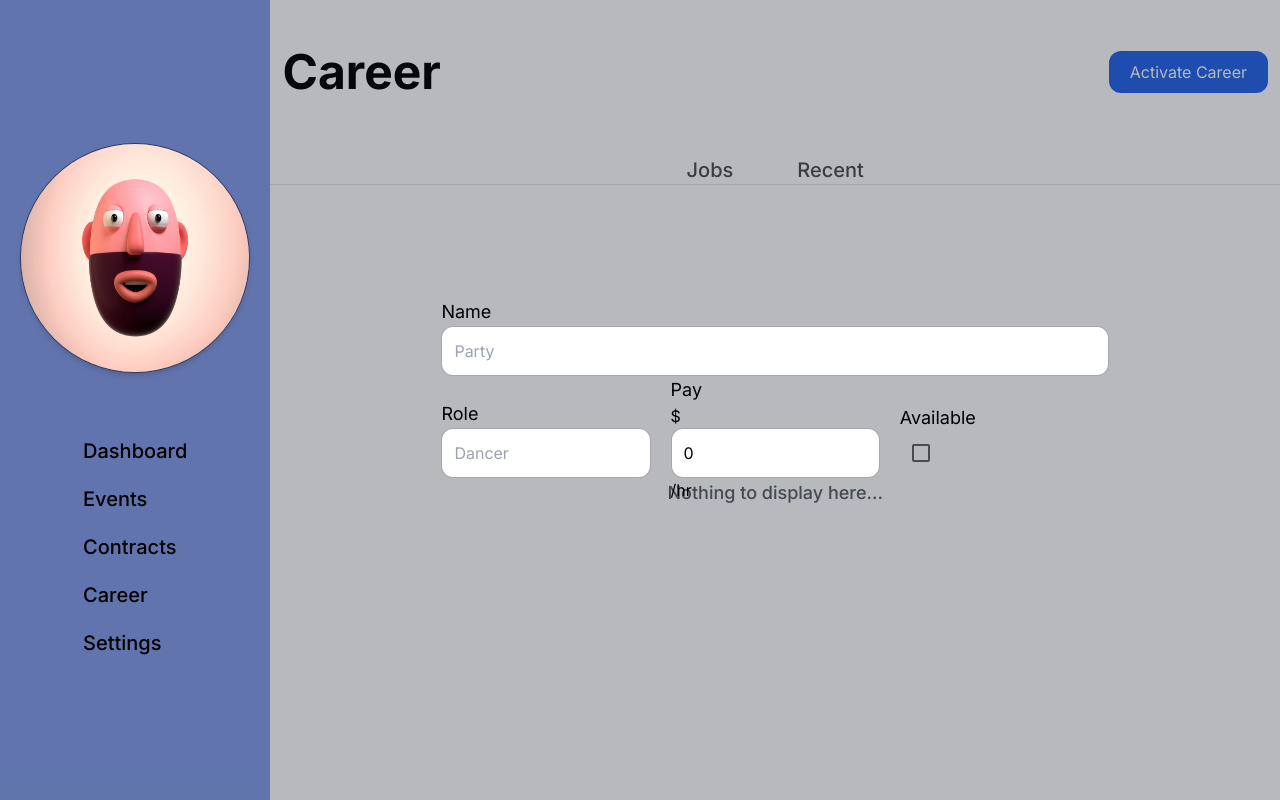
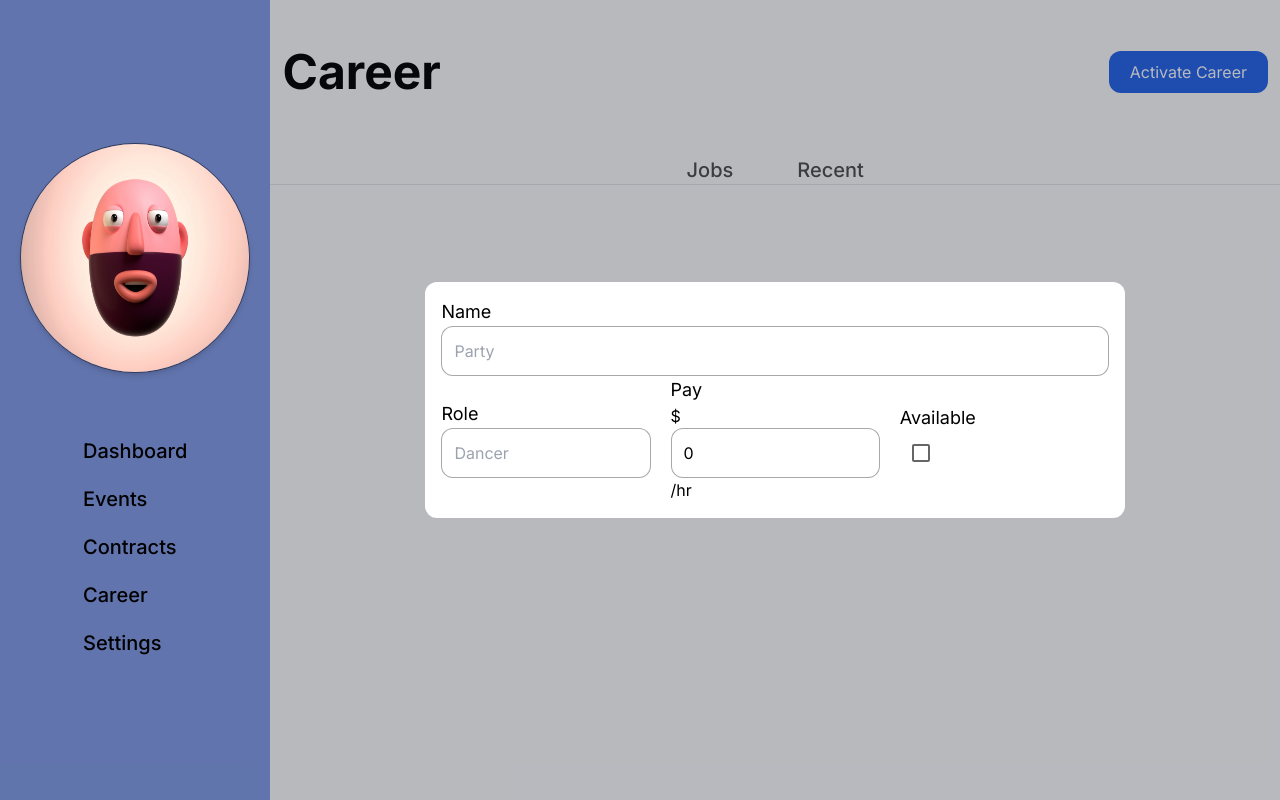
Before and after one commit to mmesomasaint/jointt, a Next.js app: page /dashboard/career in a window 1280 px wide. Both pictures are taken after a click on the button "Proceed to activate". Built offline with nearby package versions, Linux system fonts and the light colour scheme; no server answers; the database is empty.

Commit message:
Fix: background

```diff
--- a/app/dashboard/career/page.tsx
+++ b/app/dashboard/career/page.tsx
@@ -165,7 +165,7 @@ function ActivationForm({
 }) {
   return (
     <Modal>
-      <form>
+      <form className='p-4 rounded-xl bg-white text-black'>
         <label htmlFor='name' className='w-full'>
           <Text size='SMALL'>Name</Text>
           <input
```
